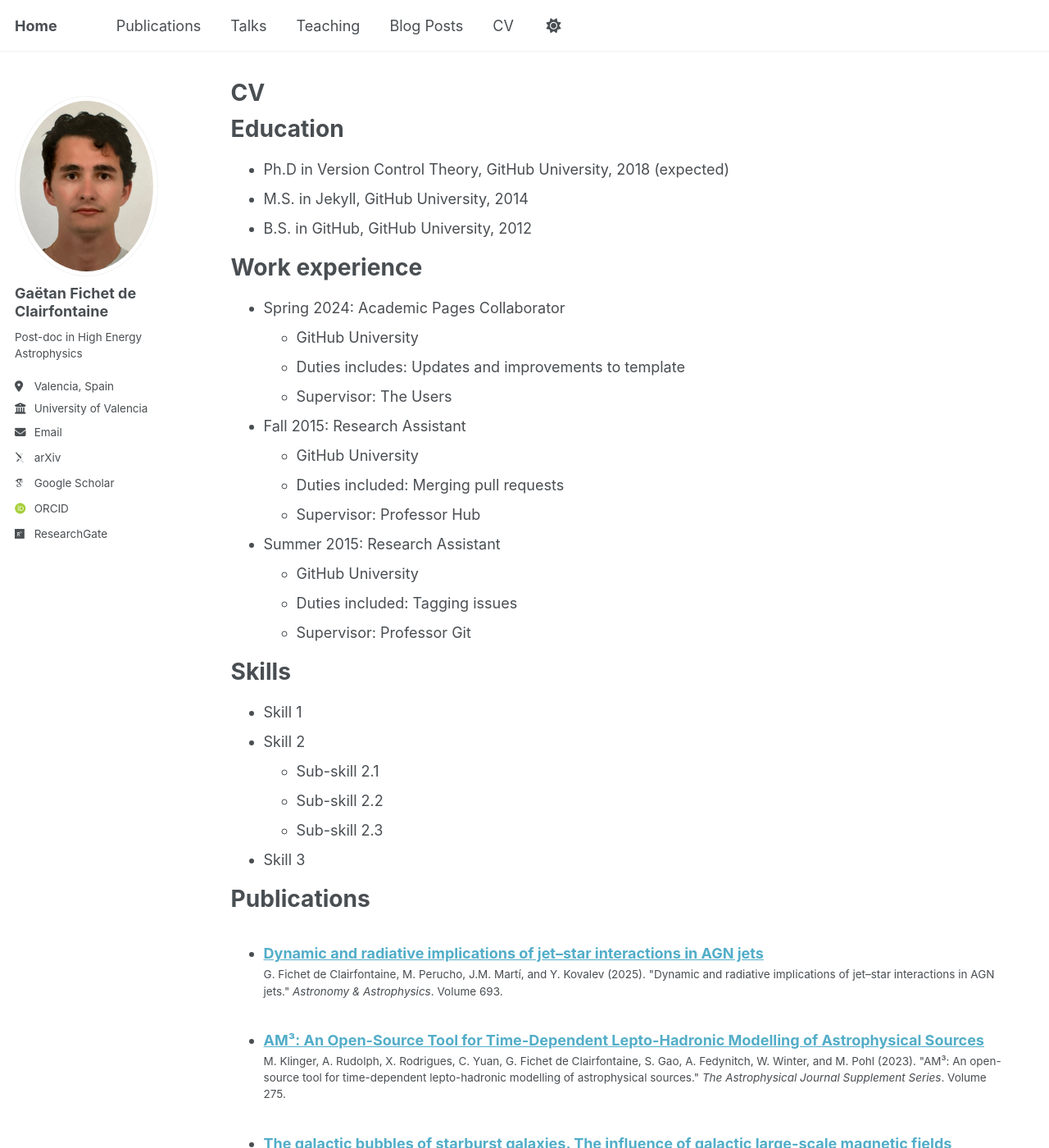
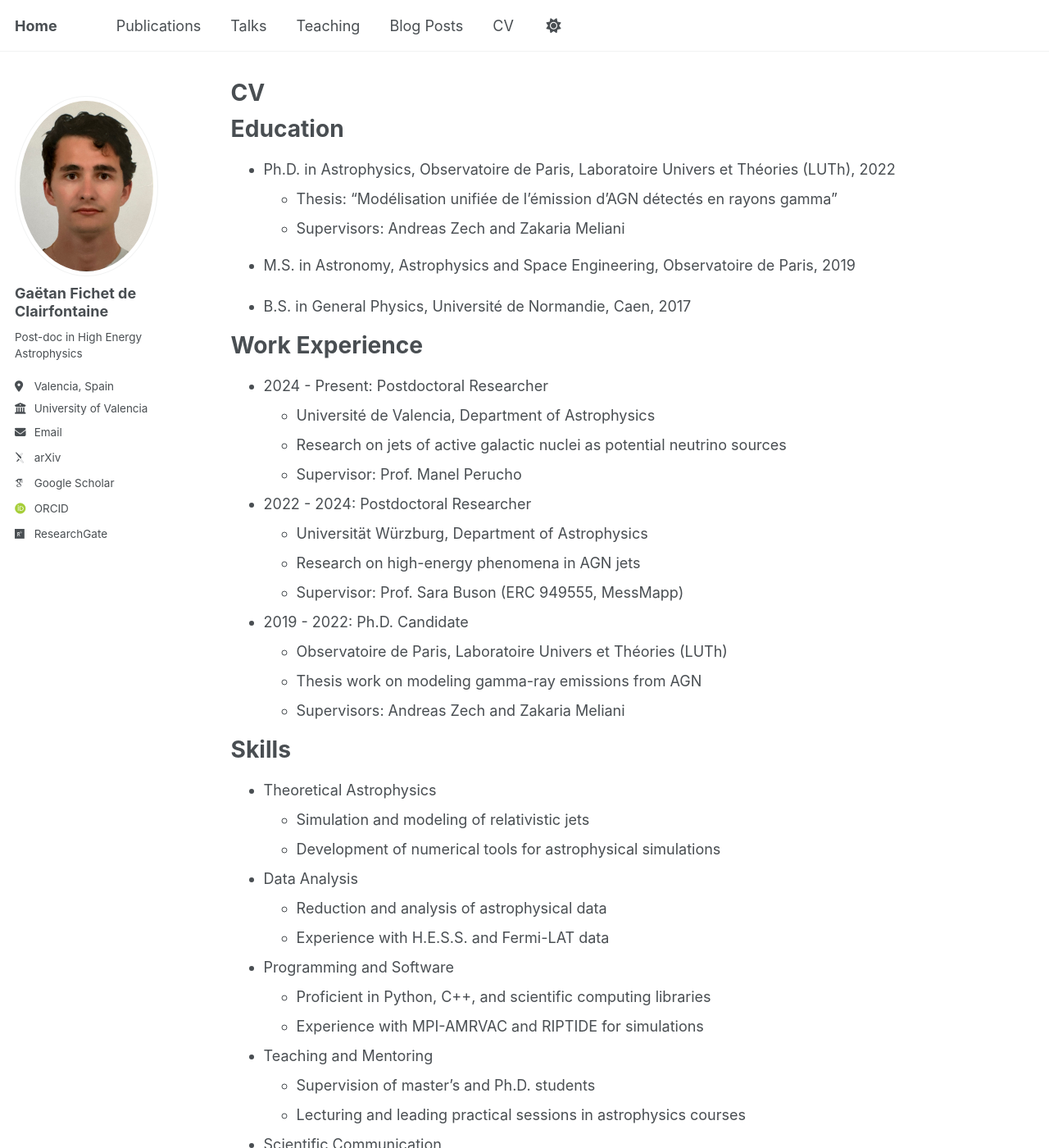
Before and after one commit to GFichetDC/my-website, a Jekyll site: the page built from _pages/cv.md, in a window 1280 px wide and 1400 px high. Shown: the whole window at 82% size. Built offline with Jekyll 4.4.1, drawn with Linux system fonts in a browser that asks for light colours; some web fonts are replaced; some of the changed text lies outside the part shown.

```diff
--- a/_pages/cv.md
+++ b/_pages/cv.md
@@ -11,35 +11,52 @@
 
 Education
 ======
-* Ph.D in Version Control Theory, GitHub University, 2018 (expected)
-* M.S. in Jekyll, GitHub University, 2014
-* B.S. in GitHub, GitHub University, 2012
+* Ph.D. in Astrophysics, Observatoire de Paris, Laboratoire Univers et Théories (LUTh), 2022
+  * Thesis: "Modélisation unifiée de l'émission d'AGN détectés en rayons gamma"
+  * Supervisors: Andreas Zech and Zakaria Meliani
 
-Work experience
+* M.S. in Astronomy, Astrophysics and Space Engineering, Observatoire de Paris, 2019
+
+* B.S. in General Physics, Université de Normandie, Caen, 2017
+
+Work Experience
 ======
-* Spring 2024: Academic Pages Collaborator
-  * GitHub University
-  * Duties includes: Updates and improvements to template
-  * Supervisor: The Users
+* 2024 - Present: Postdoctoral Researcher
+  * Université de Valencia, Department of Astrophysics
+  * Research on jets of active galactic nuclei as potential neutrino sources
+  * Supervisor: Prof. Manel Perucho
 
-* Fall 2015: Research Assistant
-  * GitHub University
-  * Duties included: Merging pull requests
-  * Supervisor: Professor Hub
+* 2022 - 2024: Postdoctoral Researcher
+  * Universität Würzburg, Department of Astrophysics
+  * Research on high-energy phenomena in AGN jets
+  * Supervisor: Prof. Sara Buson (ERC 949555, MessMapp)
 
-* Summer 2015: Research Assistant
-  * GitHub University
-  * Duties included: Tagging issues
-  * Supervisor: Professor Git
+* 2019 - 2022: Ph.D. Candidate
+  * Observatoire de Paris, Laboratoire Univers et Théories (LUTh)
+  * Thesis work on modeling gamma-ray emissions from AGN
+  * Supervisors: Andreas Zech and Zakaria Meliani
 
 Skills
 ======
-* Skill 1
-* Skill 2
-  * Sub-skill 2.1
-  * Sub-skill 2.2
-  * Sub-skill 2.3
-* Skill 3
+* Theoretical Astrophysics
+  * Simulation and modeling of relativistic jets
+  * Development of numerical tools for astrophysical simulations
+
+* Data Analysis
+  * Reduction and analysis of astrophysical data
+  * Experience with H.E.S.S. and Fermi-LAT data
+
+* Programming and Software
+  * Proficient in Python, C++, and scientific computing libraries
+  * Experience with MPI-AMRVAC and RIPTIDE for simulations
+
+* Teaching and Mentoring
+  * Supervision of master's and Ph.D. students
+  * Lecturing and leading practical sessions in astrophysics courses
+
+* Scientific Communication
+  * Publication of research articles in peer-reviewed journals
+  * Presentation of research at international conferences
 
 Publications
 ======
```
Also changed, not shown: _posts/2025-04-06-blog-post-1.md (+1 -1 lines), 3 other files.
